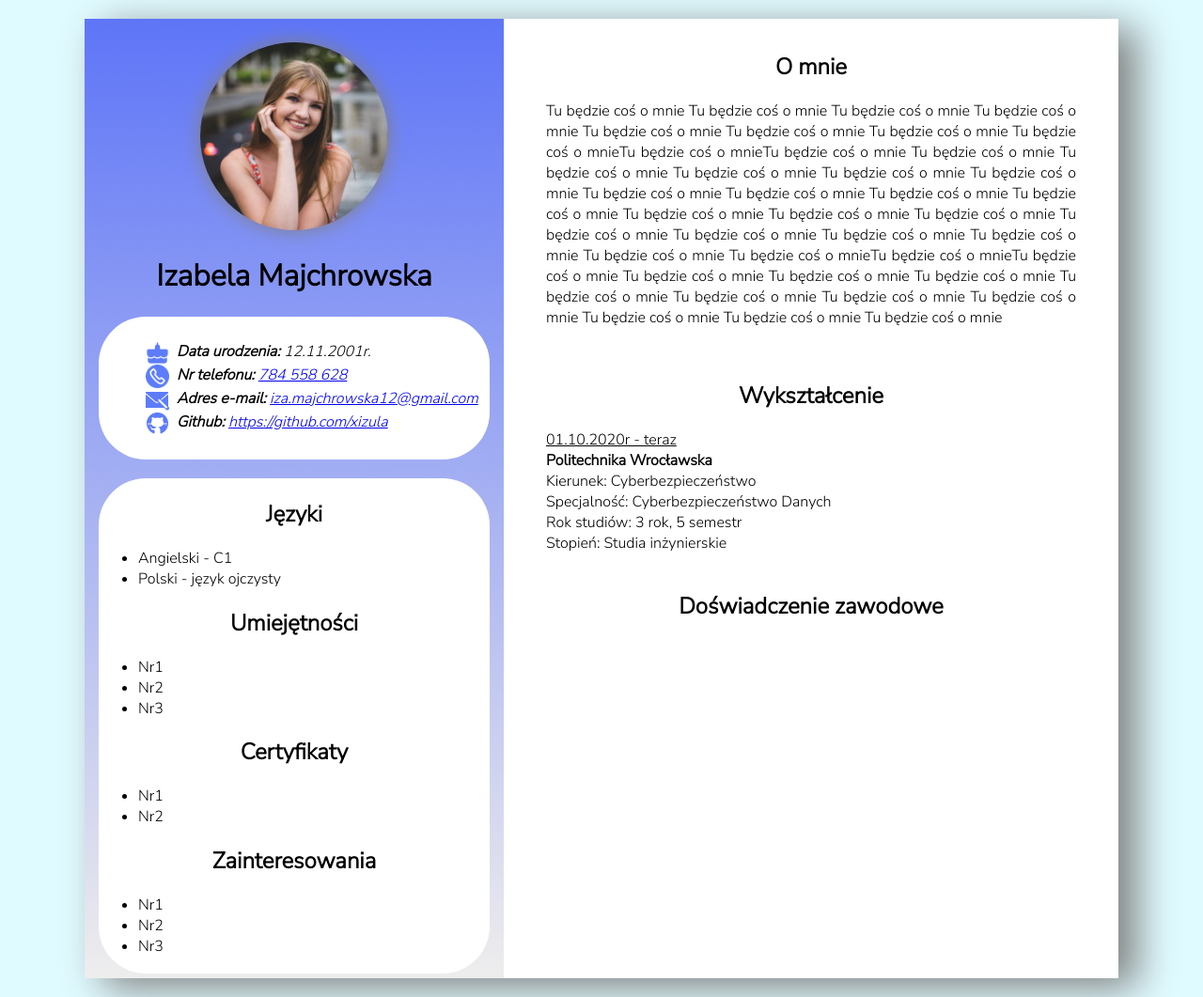
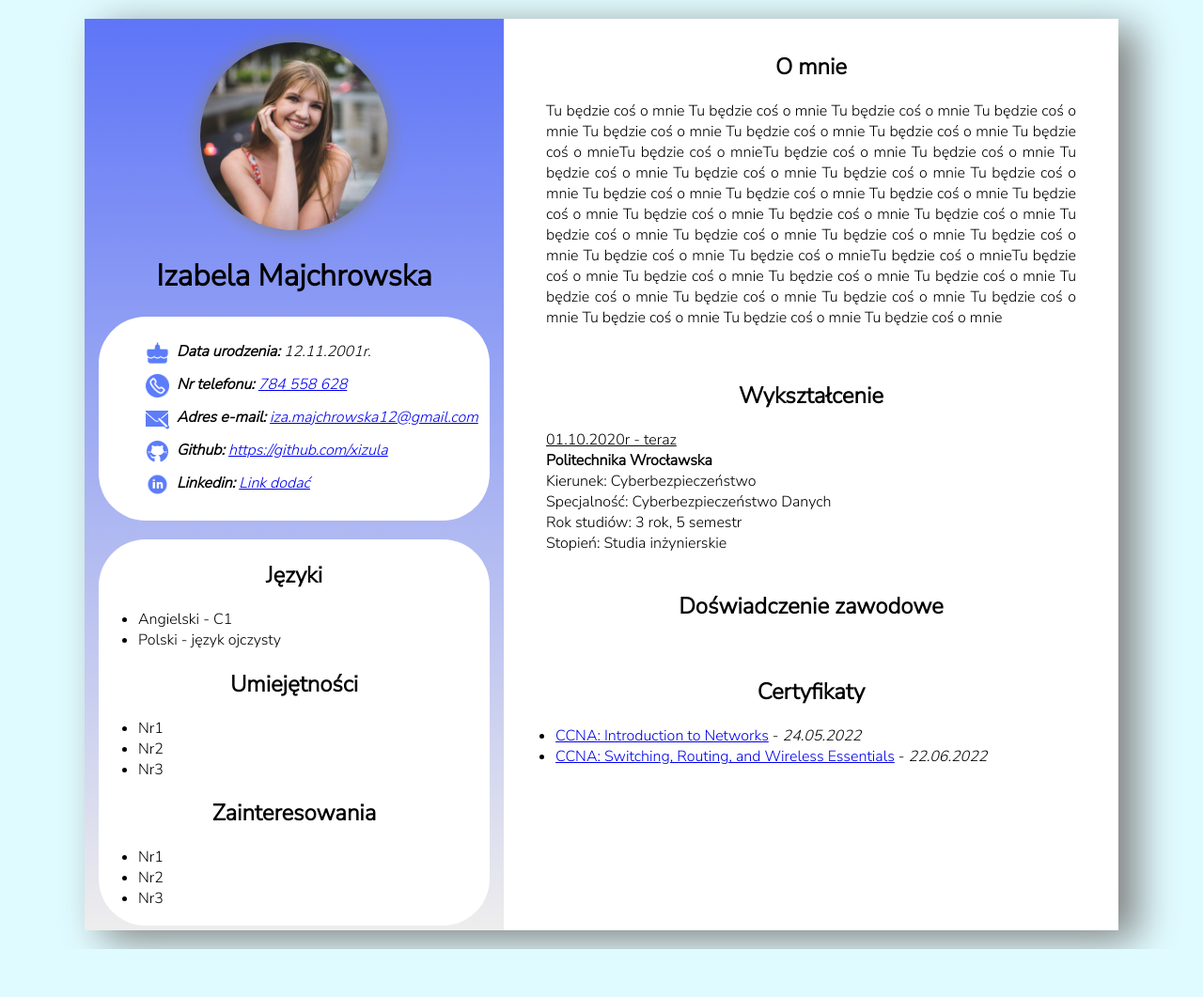
Before and after one commit to xizula/CV-HTML, a plain HTML site: page index.html in a window 1280 px wide. Shown: the whole page at 94% size. After the commit the page ends 1010 px from the top, so only its background shows below. Drawn offline with Linux system fonts and the light colour scheme.

Commit message:
Certificates addes

```diff
--- a/index.html
+++ b/index.html
@@ -15,6 +15,7 @@
                     <li><img src = "icons/tel.png"/><b>Nr telefonu: </b> <a href = "tel:784558628">784 558 628</a></li>
                     <li><img src = "icons/mail.png"/><b>Adres e-mail: </b> <a href = "mailto:iza.majchrowska12@gmail.com">iza.majchrowska12@gmail.com</a></li>
                     <li><img src = "icons/github.png"/><b>Github: </b> <a href = https://github.com/xizula>https://github.com/xizula</a></li>
+                    <li><img src = "icons/linkedin.png"><b>Linkedin: </b><a href = "link dodac">Link dodać</a></li>
                 </ul>
             </address>
             <div class = "shorts">
@@ -28,11 +29,6 @@
                     <li>Nr1</li>
                     <li>Nr2</li>
                     <li>Nr3</li>
-                </ul>
-                <h2>Certyfikaty</h2>
-                <ul>
-                    <li>Nr1</li>
-                    <li>Nr2</li>
                 </ul>
                 <h2>Zainteresowania</h2>
                 <ul>
@@ -66,7 +62,13 @@
             </section>
             <section>
                 <h1>Doświadczenie zawodowe</h1>
-
+            </section>
+            <section>
+                <h1>Certyfikaty</h1>
+                <ul>
+                    <li><a href = "https://www.credly.com/badges/e7c6b56c-8dde-4976-95e2-3df61be4625c/public_url">CCNA: Introduction to Networks</a> - <i>24.05.2022</i></li>
+                    <li><a href = "https://www.credly.com/badges/a4861a9d-421c-4a7d-8213-46c9e74281c5/public_url">CCNA: Switching, Routing, and Wireless Essentials</a> - <i>22.06.2022</i></li>
+                </ul>
             </section>
         </main>
     </body>
--- a/style.css
+++ b/style.css
@@ -50,7 +50,7 @@ address img {
     margin-top: 0px;
     border-radius: 0px;
 }
-.add li {
+address li {
     margin-bottom: 10px;
 }
 
```
